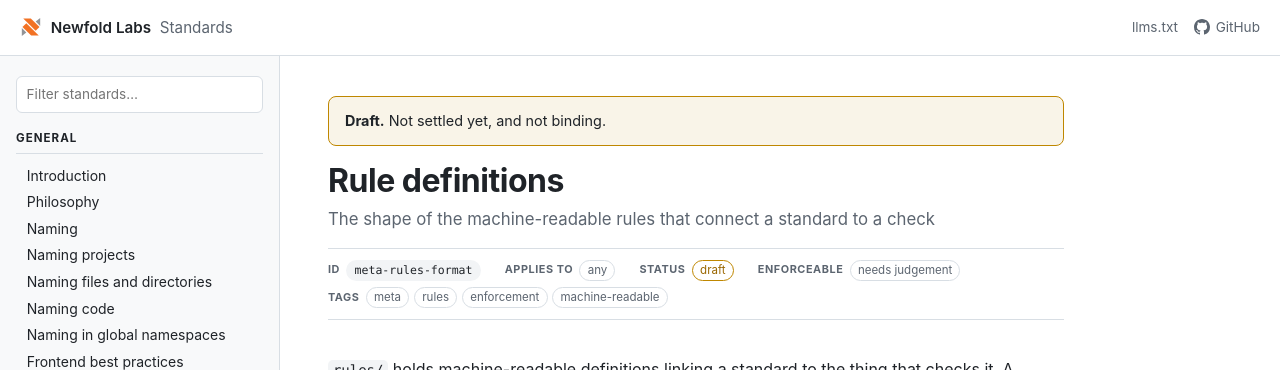
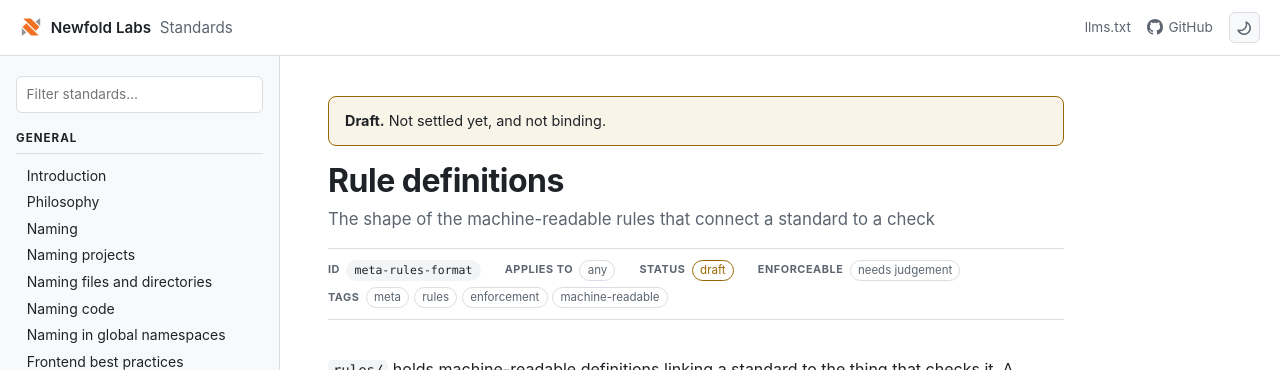
Before and after one commit to newfold-labs/standards, a Jekyll site: the page built from meta/rules-format.md, in a window 1280 px wide. Shown: the top 370 px of the page. Built offline with Jekyll 4.4.1, drawn with Linux system fonts in a browser that asks for light colours.

Commit message:
feat(PRESS0-4792): add a light and dark theme toggle
The site followed prefers-color-scheme with no way to override it, so
anyone whose machine setting does not match how they want to read docs
was stuck.

Each palette is now written once as a mixin and applied twice, for the
system preference and for an explicit choice on <html data-theme>. The
media query excludes the opposite override instead of relying on source
order, so picking light on a dark-mode machine works as well as the
reverse.

Status colours moved into the same tokens. They were hardcoded per media
query, so the chips would have stayed on the system preference while the
rest of the page switched.

The stored choice is applied by a small script in the head, before the
first paint, otherwise the page renders one theme and visibly swaps.

```diff
--- a/_layouts/default.html
+++ b/_layouts/default.html
@@ -5,6 +5,20 @@
     <meta name="viewport" content="width=device-width, initial-scale=1">
     <meta name="theme-color" content="#EC5328">
     <link rel="icon" href="{{ '/assets/img/newfold-mark.svg' | relative_url }}" type="image/svg+xml">
+    <script>
+      // Applies a stored choice before the first paint. Without this the page
+      // renders the system theme and then swaps, which is a visible flash.
+      // No stored choice means no attribute, so the stylesheet keeps following
+      // the system preference on its own.
+      (function () {
+        try {
+          var t = localStorage.getItem('theme');
+          if (t === 'light' || t === 'dark') {
+            document.documentElement.setAttribute('data-theme', t);
+          }
+        } catch (e) {}
+      })();
+    </script>
 {% seo %}
     <link rel="stylesheet" href="{{ '/assets/css/style.css' | relative_url }}">
   </head>
@@ -23,6 +37,11 @@
         <svg class="topbar__icon" viewBox="0 0 16 16" width="16" height="16" aria-hidden="true" focusable="false"><path d="M8 0c4.42 0 8 3.58 8 8a8.013 8.013 0 0 1-5.45 7.59c-.4.08-.55-.17-.55-.38 0-.27.01-1.13.01-2.2 0-.75-.25-1.23-.54-1.48 1.78-.2 3.65-.88 3.65-3.95 0-.88-.31-1.59-.82-2.15.08-.2.36-1.02-.08-2.12 0 0-.67-.22-2.2.82-.64-.18-1.32-.27-2-.27s-1.36.09-2 .27c-1.53-1.03-2.2-.82-2.2-.82-.44 1.1-.16 1.92-.08 2.12-.51.56-.82 1.28-.82 2.15 0 3.06 1.86 3.75 3.64 3.95-.23.2-.44.55-.51 1.07-.46.21-1.61.55-2.33-.66-.15-.24-.6-.83-1.23-.82-.67.01-.27.38.01.53.34.19.73.9.82 1.13.16.45.68 1.31 2.69.94 0 .67.01 1.3.01 1.49 0 .21-.15.45-.55.38A7.995 7.995 0 0 1 0 8c0-4.42 3.58-8 8-8Z"/></svg>
         GitHub
       </a>
+      <button class="topbar__theme" type="button" id="theme-toggle" aria-label="Switch theme">
+        {%- comment -%}Octicons moon-16 and sun-16. CSS shows whichever one names the theme a click would give you.{%- endcomment -%}
+        <svg class="icon-moon" viewBox="0 0 16 16" width="16" height="16" aria-hidden="true" focusable="false"><path d="M9.598 1.591a.749.749 0 0 1 .785-.175 7.001 7.001 0 1 1-8.967 8.967.75.75 0 0 1 .961-.96 5.5 5.5 0 0 0 7.046-7.046.75.75 0 0 1 .175-.786Zm1.616 1.945a7 7 0 0 1-7.678 7.678 5.499 5.499 0 1 0 7.678-7.678Z"/></svg>
+        <svg class="icon-sun" viewBox="0 0 16 16" width="16" height="16" aria-hidden="true" focusable="false"><path d="M8 12a4 4 0 1 1 0-8 4 4 0 0 1 0 8Zm0-1.5a2.5 2.5 0 1 0 0-5 2.5 2.5 0 0 0 0 5ZM8 0a.75.75 0 0 1 .75.75v1.5a.75.75 0 0 1-1.5 0V.75A.75.75 0 0 1 8 0Zm0 13a.75.75 0 0 1 .75.75v1.5a.75.75 0 0 1-1.5 0v-1.5A.75.75 0 0 1 8 13ZM2.343 2.343a.75.75 0 0 1 1.061 0l1.06 1.061a.751.751 0 0 1-.018 1.042.751.751 0 0 1-1.042.018l-1.06-1.06a.75.75 0 0 1 0-1.06Zm9.193 9.193a.75.75 0 0 1 1.06 0l1.061 1.06a.75.75 0 0 1-1.06 1.061l-1.061-1.06a.75.75 0 0 1 0-1.061ZM16 8a.75.75 0 0 1-.75.75h-1.5a.75.75 0 0 1 0-1.5h1.5A.75.75 0 0 1 16 8ZM3 8a.75.75 0 0 1-.75.75H.75a.75.75 0 0 1 0-1.5h1.5A.75.75 0 0 1 3 8Zm10.657-5.657a.75.75 0 0 1 0 1.061l-1.061 1.06a.751.751 0 0 1-1.042-.018.751.751 0 0 1-.018-1.042l1.06-1.06a.75.75 0 0 1 1.061 0Zm-9.193 9.193a.75.75 0 0 1 0 1.06l-1.06 1.061a.75.75 0 1 1-1.061-1.06l1.06-1.061a.75.75 0 0 1 1.061 0Z"/></svg>
+      </button>
       <button class="topbar__toggle" type="button" aria-expanded="false" aria-controls="sidebar">Menu</button>
     </header>
 
@@ -41,6 +60,41 @@
     </div>
 
     <script>
+      // Theme toggle. An explicit choice is stored and wins over the system
+      // preference; with nothing stored the page keeps following the system,
+      // so the attribute is only ever written once somebody picks.
+      (function () {
+        var button = document.getElementById('theme-toggle');
+        if (!button) return;
+        var root = document.documentElement;
+        var system = window.matchMedia('(prefers-color-scheme: dark)');
+
+        function current() {
+          var chosen = root.getAttribute('data-theme');
+          if (chosen === 'light' || chosen === 'dark') return chosen;
+          return system.matches ? 'dark' : 'light';
+        }
+
+        function describe() {
+          var next = current() === 'dark' ? 'light' : 'dark';
+          var text = 'Switch to ' + next + ' theme';
+          button.setAttribute('aria-label', text);
+          button.setAttribute('title', text);
+        }
+
+        button.addEventListener('click', function () {
+          var next = current() === 'dark' ? 'light' : 'dark';
+          root.setAttribute('data-theme', next);
+          try { localStorage.setItem('theme', next); } catch (e) {}
+          describe();
+        });
+
+        // Keep the label truthful if the system flips while following it.
+        system.addEventListener('change', describe);
+
+        describe();
+      })();
+
       // Sidebar toggle on narrow viewports.
       (function () {
         var toggle = document.querySelector('.topbar__toggle');
--- a/assets/css/style.scss
+++ b/assets/css/style.scss
@@ -28,7 +28,12 @@ $topbar-height: 3.5rem;
 $sidebar-width: 17.5rem;
 $content-width: 46rem;
 
-:root {
+// Each theme is written once and applied twice: once for the system
+// preference, once for an explicit choice recorded on <html data-theme>.
+// The media query excludes the opposite override rather than relying on
+// source order, so choosing light on a dark-mode machine works as well as
+// the other way round.
+@mixin theme-light {
 	--bg: #{$bg};
 	--surface: #{$surface};
 	--text: #{$text};
@@ -38,10 +43,13 @@ $content-width: 46rem;
 	--accent: #{$accent};
 	--accent-strong: #{$accent-bright};
 	--shadow: rgba(27, 31, 36, 0.08);
+	--ok: #1a7f37;
+	--warn: #9a6700;
+	--bad: #cf222e;
+	color-scheme: light;
 }
 
-@media (prefers-color-scheme: dark) {
-	:root {
+@mixin theme-dark {
 	--bg: #{$bg-dark};
 	--surface: #{$surface-dark};
 	--text: #{$text-dark};
@@ -51,7 +59,28 @@ $content-width: 46rem;
 	--accent: #{$accent-dark};
 	--accent-strong: #{$accent-dark};
 	--shadow: rgba(0, 0, 0, 0.4);
+	--ok: #3fb950;
+	--warn: #d29922;
+	--bad: #f85149;
+	color-scheme: dark;
 }
+
+:root {
+	@include theme-light;
+}
+
+@media (prefers-color-scheme: dark) {
+	:root:not([data-theme="light"]) {
+		@include theme-dark;
+	}
+}
+
+:root[data-theme="dark"] {
+	@include theme-dark;
+}
+
+:root[data-theme="light"] {
+	@include theme-light;
 }
 
 *,
@@ -157,6 +186,60 @@ a {
 .topbar__icon {
 	flex: none;
 	fill: currentColor;
+}
+
+// Theme toggle. Both icons ship in the markup and CSS reveals the one for the
+// theme you would get by clicking, so the button reads as an action rather
+// than a status light.
+.topbar__theme {
+	display: flex;
+	align-items: center;
+	justify-content: center;
+	width: 1.95rem;
+	height: 1.95rem;
+	padding: 0;
+	border: 1px solid var(--border);
+	border-radius: 6px;
+	background: var(--surface);
+	color: var(--muted);
+	cursor: pointer;
+
+	&:hover {
+		color: var(--accent);
+		border-color: var(--accent);
+	}
+
+	&:focus-visible {
+		outline: 2px solid var(--accent);
+		outline-offset: 1px;
+	}
+
+	svg {
+		width: 1rem;
+		height: 1rem;
+		fill: currentColor;
+	}
+
+	.icon-sun {
+		display: none;
+	}
+}
+
+@mixin theme-toggle-shows-sun {
+	.topbar__theme {
+		.icon-sun { display: block; }
+		.icon-moon { display: none; }
+	}
+}
+
+@media (prefers-color-scheme: dark) {
+	:root:not([data-theme="light"]) {
+		@include theme-toggle-shows-sun;
+	}
+}
+
+:root[data-theme="dark"] {
+	@include theme-toggle-shows-sun;
 }
 
 .topbar__toggle {
@@ -486,43 +569,27 @@ pre {
 	font-family: ui-monospace, SFMono-Regular, Menlo, Consolas, monospace;
 }
 
+// Status colours read from the theme tokens, so the toggle switches them too
+// rather than leaving them pinned to the system preference.
 .chip--active {
-	border-color: #2da44e;
-	color: #1a7f37;
+	border-color: var(--ok);
+	color: var(--ok);
 }
 
 .chip--draft {
-	border-color: #bf8700;
-	color: #9a6700;
+	border-color: var(--warn);
+	color: var(--warn);
 }
 
 .chip--deprecated,
 .chip--superseded {
-	border-color: #cf222e;
-	color: #cf222e;
+	border-color: var(--bad);
+	color: var(--bad);
 }
 
 .chip--yes {
 	border-color: var(--accent);
 	color: var(--accent);
-}
-
-@media (prefers-color-scheme: dark) {
-	.chip--active {
-		border-color: #3fb950;
-		color: #3fb950;
-	}
-
-	.chip--draft {
-		border-color: #d29922;
-		color: #d29922;
-	}
-
-	.chip--deprecated,
-	.chip--superseded {
-		border-color: #f85149;
-		color: #f85149;
-	}
 }
 
 .doc-banner {
@@ -534,12 +601,12 @@ pre {
 	font-size: 0.9rem;
 
 	&--deprecated {
-		border-color: #cf222e;
+		border-color: var(--bad);
 		background: rgba(207, 34, 46, 0.07);
 	}
 
 	&--draft {
-		border-color: #bf8700;
+		border-color: var(--warn);
 		background: rgba(191, 135, 0, 0.09);
 	}
 }
```
Lines whose indentation alone changed are shown as unchanged.
